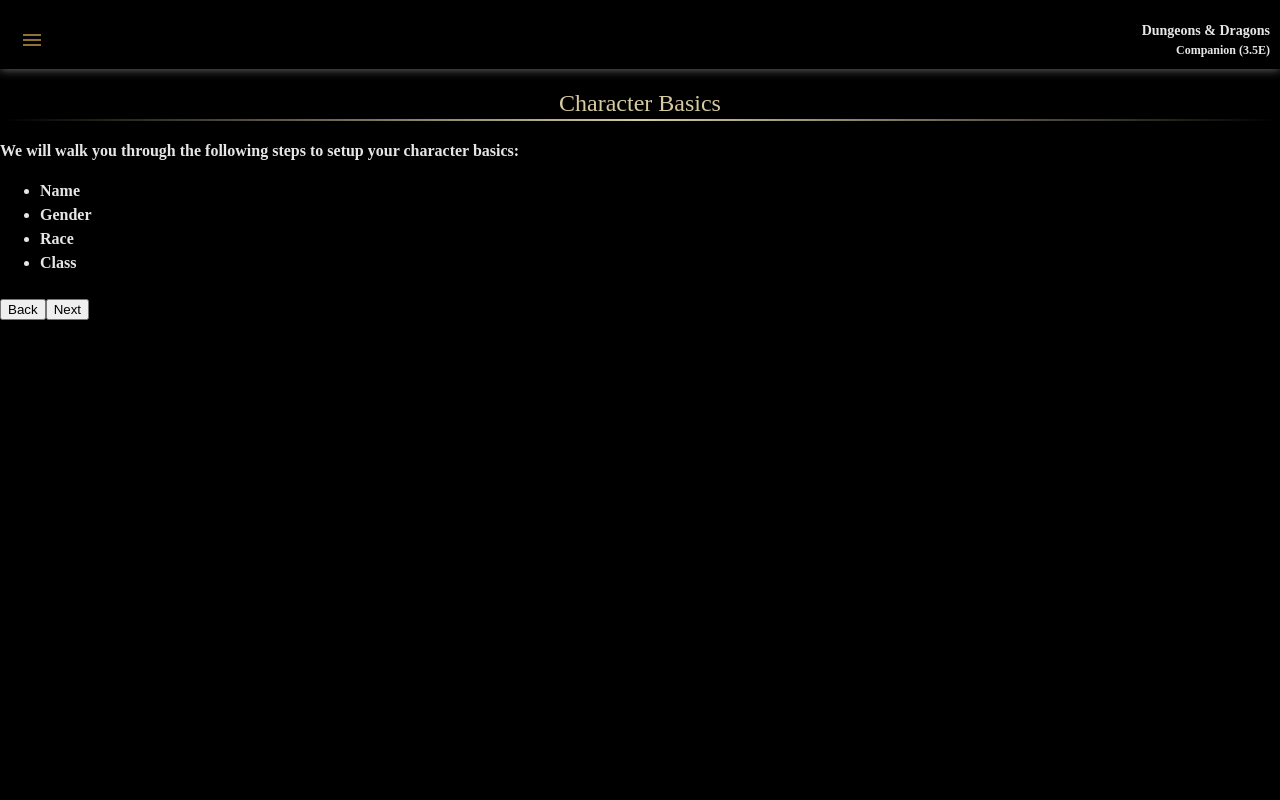
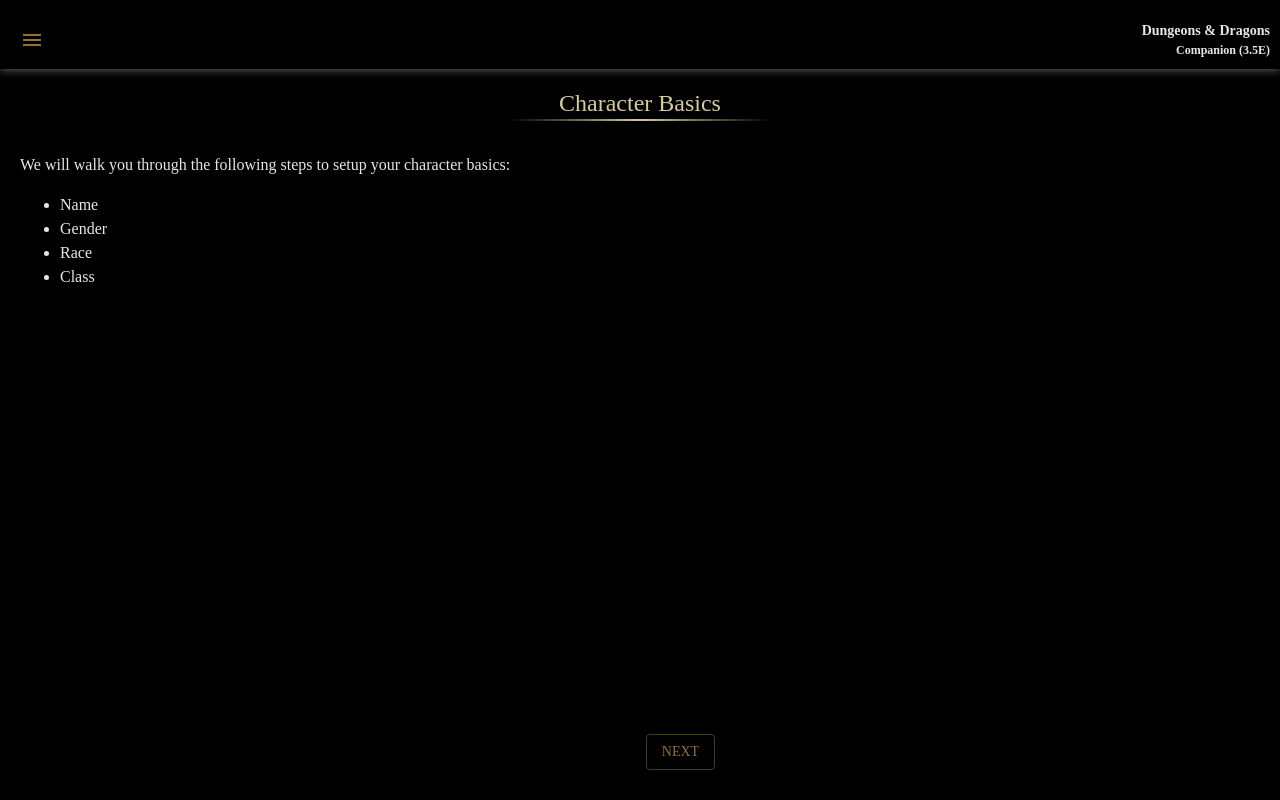
Before and after one commit to RDoneux/DD3.5-Character-Sheet, a React (Vite) app: page /character-basics#landing in a window 1280 px wide. Built offline with nearby package versions, Linux system fonts and the light colour scheme; a web font is replaced by a local one.

Commit message:
Implement character setup with QuestionSet component, add state management for name and gender, and enhance styling for input fields

```diff
--- a/src/App.tsx
+++ b/src/App.tsx
@@ -10,6 +10,23 @@
 const theme = createTheme({
   typography: {
     fontFamily: '"IM FELL English SC", serif'
+  },
+  components: {
+    MuiOutlinedInput: {
+      styleOverrides: {
+        root: {
+          '&.Mui-focused': {
+            borderColor: 'green' // Color when the TextField is focused
+          },
+          '&:hover': {
+            borderColor: 'blue' // Color when hovering
+          },
+          '& .MuiOutlinedInput-notchedOutline': {
+            borderColor: '#917136' // Default border color
+          }
+        }
+      }
+    }
   },
   palette: {
     primary: {
--- a/src/components/question-set/QuestionSet.module.css
+++ b/src/components/question-set/QuestionSet.module.css
@@ -1,13 +1,19 @@
 .container {
-  padding-top: 20px;
+  padding: 20px 0 30px 0;
+  display: flex;
+  flex-direction: column;
+  align-items: center;
+  height: 100%;
 
   .scrollable-content-wrapper {
     display: flex;
     overflow-x: hidden;
     width: 100%;
+    flex: 1 1 auto;
+  }
 
-    .scrollable-content {
-      min-width: 100%;
-    }
+  .footer {
+    display: flex;
+    gap: 10px;
   }
 }
--- a/src/components/question-set/QuestionSet.tsx
+++ b/src/components/question-set/QuestionSet.tsx
@@ -1,26 +1,44 @@
-import React, { PropsWithChildren } from 'react';
+import { Children, ReactElement } from 'react';
 import styles from './QuestionSet.module.css';
 import Title from './title/Title';
+import { QuestionProps } from './question/Question';
+import useQuestionSequencer from './UseQuestionSequencer';
+import { Button } from '@mui/material';
 
-interface QuestionSetProps extends PropsWithChildren {
+interface QuestionSetProps {
   title: string;
+  children: ReactElement<QuestionProps>[];
 }
 
 export default function QuestionSet({ title, children }: QuestionSetProps) {
+  const { increment, decrement, currentQuestionIndex } = useQuestionSequencer({
+    questionIds: Children.map(children, (child) => {
+      return (child as ReactElement).props.id;
+    })
+  });
+
+  const childrenLength = Children.count(children) - 1;
+
   return (
     <div className={styles['container']}>
       <Title title={title} />
-      <div
-        style={{ width: `${React.Children.count(children)}00%` }}
-        className={styles['scrollable-content-wrapper']}
-      >
-        {React.Children.map(children, (child) => (
-          <div className={styles['scrollable-content']}>{child}</div>
-        ))}
-      </div>
-      <footer>
-        <button>Back</button>
-        <button>Next</button>
+      <div className={styles['scrollable-content-wrapper']}>{children}</div>
+      <footer className={styles['footer']}>
+        <Button
+          disabled={currentQuestionIndex === 0}
+          onClick={decrement}
+          variant="outlined"
+        >
+          Back
+        </Button>
+
+        <Button
+          disabled={currentQuestionIndex === childrenLength}
+          onClick={increment}
+          variant="outlined"
+        >
+          Next
+        </Button>
       </footer>
     </div>
   );
--- /dev/null
+++ b/src/components/question-set/UseQuestionSequencer.ts
@@ -0,0 +1,27 @@
+import { useEffect, useState } from 'react';
+
+interface useQuestionSequencerProps {
+  questionIds: string[];
+}
+
+export default function useQuestionSequencer({
+  questionIds
+}: useQuestionSequencerProps) {
+  const [currentQuestionIndex, setCurrentQuestionIndex] = useState<number>(0);
+
+  useEffect(() => {
+    window.location.hash = questionIds[currentQuestionIndex];
+  }, [currentQuestionIndex]);
+
+  function increment() {
+    if (currentQuestionIndex === questionIds.length - 1) return;
+    setCurrentQuestionIndex(currentQuestionIndex + 1);
+  }
+
+  function decrement() {
+    if (currentQuestionIndex === 0) return;
+    setCurrentQuestionIndex(currentQuestionIndex - 1);
+  }
+
+  return { increment, decrement, currentQuestionIndex };
+}
--- /dev/null
+++ b/src/components/question-set/question/Question.module.css
@@ -0,0 +1,4 @@
+.scrollable-content {
+  min-width: 100vw;
+  padding: 20px;
+}
--- /dev/null
+++ b/src/components/question-set/question/Question.tsx
@@ -0,0 +1,14 @@
+import { PropsWithChildren } from 'react';
+import styles from './Question.module.css';
+
+export interface QuestionProps extends PropsWithChildren {
+  id: string;
+}
+
+export default function Question({ id, children }: QuestionProps) {
+  return (
+    <div className={styles['scrollable-content']} id={id}>
+      {children}
+    </div>
+  );
+}
--- a/src/components/question-set/title/Title.tsx
+++ b/src/components/question-set/title/Title.tsx
@@ -12,7 +12,9 @@
         position: 'relative',
         display: 'inline-block',
         fontSize: '24px',
-        width: '100%',
+        padding: '0 50px 0 50px',
+        // width: '100%',
+        // maxWidth: '400px',
         color: '#D5CAA0',
         textAlign: 'center',
         '&::after': {
--- a/src/routes/character-basics/CharacterBasics.module.css
+++ b/src/routes/character-basics/CharacterBasics.module.css
@@ -0,0 +1,9 @@
+.character-name {
+  display: flex;
+  align-items: center;
+  gap: 5px;
+
+  input {
+    padding: 5px;
+  }
+}
--- a/src/routes/character-basics/CharacterBasics.tsx
+++ b/src/routes/character-basics/CharacterBasics.tsx
@@ -1,45 +1,100 @@
-import Info from '../../components/question-set/info/Info';
+import {
+  FormControl,
+  FormControlLabel,
+  Radio,
+  RadioGroup,
+  TextField
+} from '@mui/material';
+import Question from '../../components/question-set/question/Question';
 import QuestionSet from '../../components/question-set/QuestionSet';
+import ShuffleOnIcon from '@mui/icons-material/ShuffleOn';
+import styles from './CharacterBasics.module.css';
+import { useEffect, useReducer } from 'react';
+import {
+  CharacterBasicsInitialState,
+  CharacterBasicsReducer,
+  updateGender,
+  updateName
+} from './reducers/CharacterBasicsReducer';
+
+export type CharacterGender = 'male' | 'female' | 'other' | '';
+export interface CharacterBasics {
+  name: string;
+  gender: CharacterGender;
+}
 
 export default function CharacterBasics() {
+  const [state, dispatch] = useReducer(
+    CharacterBasicsReducer,
+    CharacterBasicsInitialState
+  );
+
+  useEffect(() => {
+    console.log(state);
+  }, [state]);
+
   return (
     <QuestionSet title="Character Basics">
-      <Info>
-        <h4 id="character-basics">
-          We will walk you through the following steps to setup your character
-          basics:
+      <Question id="landing">
+        <div id="character-basics">
+          <p>
+            We will walk you through the following steps to setup your character
+            basics:
+          </p>
           <ul>
             <li>Name</li>
             <li>Gender</li>
             <li>Race</li>
             <li>Class</li>
           </ul>
-        </h4>
-      </Info>
-
-      <Info>
-        <h4 id="page-1">
-          First Page
-          <ul>
-            <li>Name</li>
-            <li>Gender</li>
-            <li>Race</li>
-            <li>Class</li>
-          </ul>
-        </h4>
-      </Info>
-
-      <Info>
-        <h4 id="page-2">
-          Second Page
-          <ul>
-            <li>Name</li>
-            <li>Gender</li>
-            <li>Race</li>
-            <li>Class</li>
-          </ul>
-        </h4>
-      </Info>
+        </div>
+      </Question>
+      <Question id="character-name">
+        <p>What is your character's name?</p>
+        <p>You will be role playing this character, choose wisely...</p>
+        <div className={styles['character-name']}>
+          <TextField
+            variant="outlined"
+            fullWidth
+            onChange={(event) => dispatch(updateName(event.target.value))}
+          >
+            {state.name}
+          </TextField>
+          <ShuffleOnIcon color="primary" fontSize="large" />
+        </div>
+      </Question>
+      <Question id="character-gender">
+        <p>What gender is {state.name}?</p>
+        <p>
+          There are no specific changes to the mechanics based on your answer,
+          it is purely for storytelling and role playing purposes.
+        </p>
+        <FormControl>
+          <RadioGroup
+            onChange={(event) =>
+              dispatch(updateGender(event.target.value as CharacterGender))
+            }
+            value={state.gender}
+            name="radio-buttons-group"
+          >
+            <FormControlLabel
+              value="other"
+              control={<Radio />}
+              label="Non-Binary (they/them)"
+            />
+            <FormControlLabel
+              value="female"
+              control={<Radio />}
+              label="Female (she/her)"
+            />
+            <FormControlLabel
+              value="male"
+              control={<Radio />}
+              label="Male (he/him)"
+            />
+          </RadioGroup>
+        </FormControl>
+      </Question>
     </QuestionSet>
   );
 }
--- /dev/null
+++ b/src/routes/character-basics/reducers/CharacterBasicsReducer.ts
@@ -0,0 +1,40 @@
+import { CharacterBasics, CharacterGender } from '../CharacterBasics';
+
+export const CharacterBasicsInitialState: CharacterBasics = {
+  name: '',
+  gender: ''
+};
+
+interface CharacterBasicsReducerAction {
+  type: CharacterBasicsReducerType;
+  payload: string;
+}
+
+const CharacterBasicsReducerType = {
+  UPDATE_NAME: 'update-name',
+  UPDATE_GENDER: 'update-gender'
+} as const;
+type CharacterBasicsReducerType =
+  (typeof CharacterBasicsReducerType)[keyof typeof CharacterBasicsReducerType];
+
+export function CharacterBasicsReducer(
+  state: CharacterBasics,
+  action: CharacterBasicsReducerAction
+) {
+  switch (action.type) {
+    case CharacterBasicsReducerType.UPDATE_NAME:
+      return { ...state, name: action.payload };
+    case CharacterBasicsReducerType.UPDATE_GENDER:
+      return { ...state, gender: action.payload as CharacterGender };
+    default:
+      return state;
+  }
+}
+
+export function updateName(name: string): CharacterBasicsReducerAction {
+  return { type: CharacterBasicsReducerType.UPDATE_NAME, payload: name };
+}
+
+export function updateGender(gender: CharacterGender) {
+  return { type: CharacterBasicsReducerType.UPDATE_GENDER, payload: gender };
+}
```
